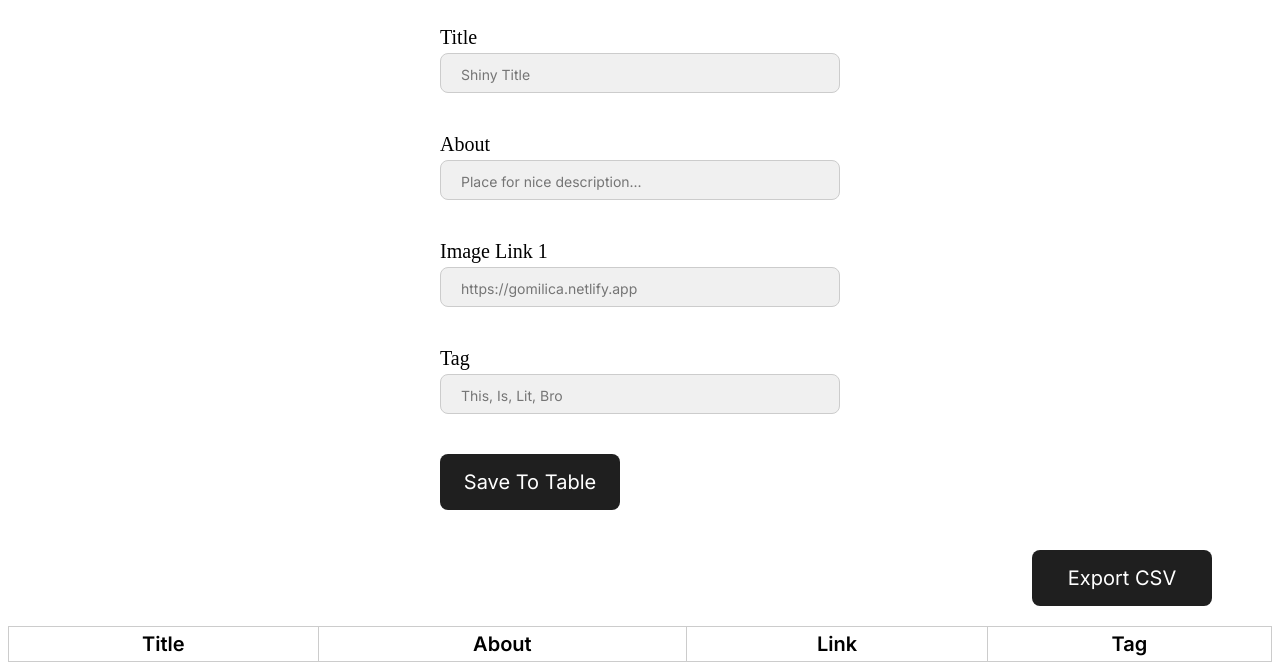
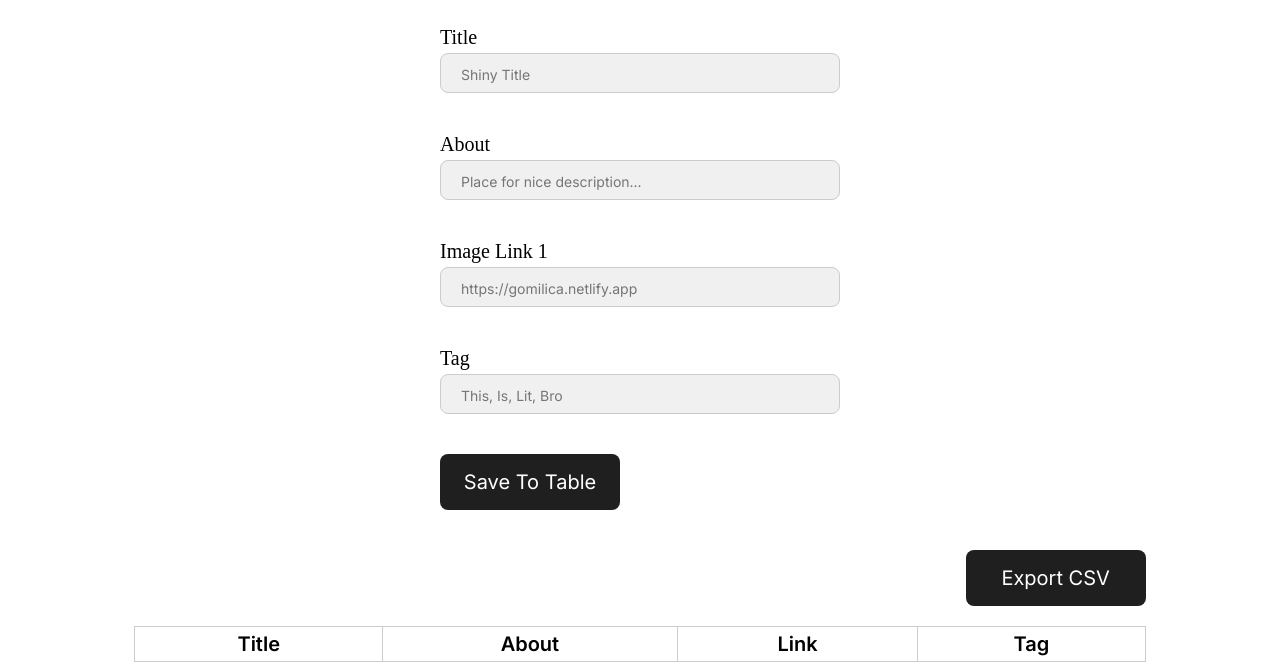
Before and after one commit to GoranUI/gomilica, a plain HTML site: page index.html in a window 1280 px wide. Shown: the part 172-842 px from the top of the page. Drawn offline with Linux system fonts and the light colour scheme.

Commit message:
Add files via upload

```diff
--- a/css/main.css
+++ b/css/main.css
@@ -43,20 +43,22 @@ label {
   padding-bottom: 4px;
 }
 button {
+
   border-radius: 8px;
   background-color: #1f1f1f;
   color: white;
   font-size: 1rem;
   padding: 16px 22px;
   border: none;
-  margin-right: 3rem;
+  margin-right: 10%;
   width: 180px;
 }
 #display > p {
   text-align: right;
 }
 #display table {
-  width: 100%;
+  margin: auto;
+  width: 80%;
   border-collapse: collapse;
   border: 1px solid #ccc;
 }
```
